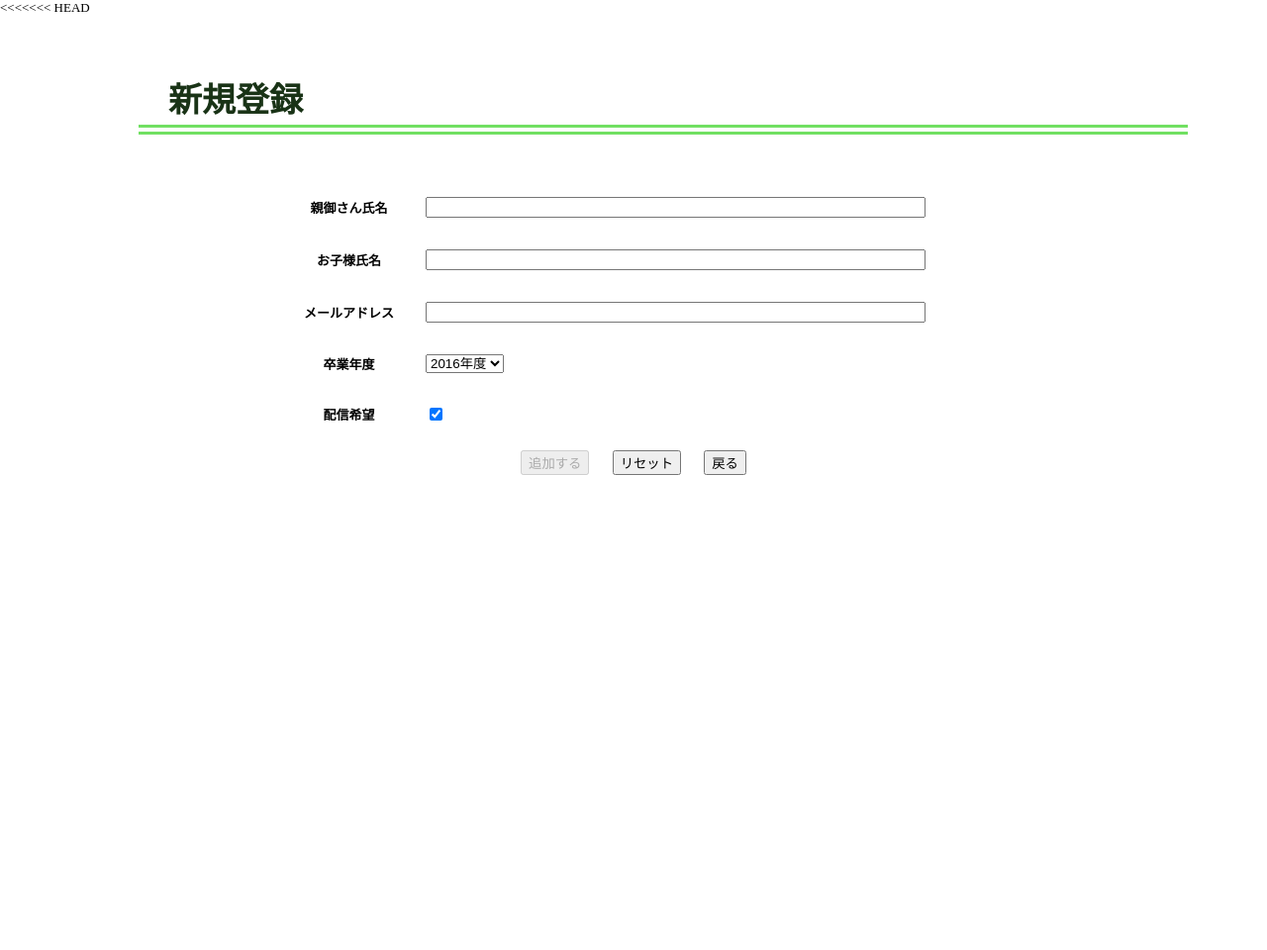
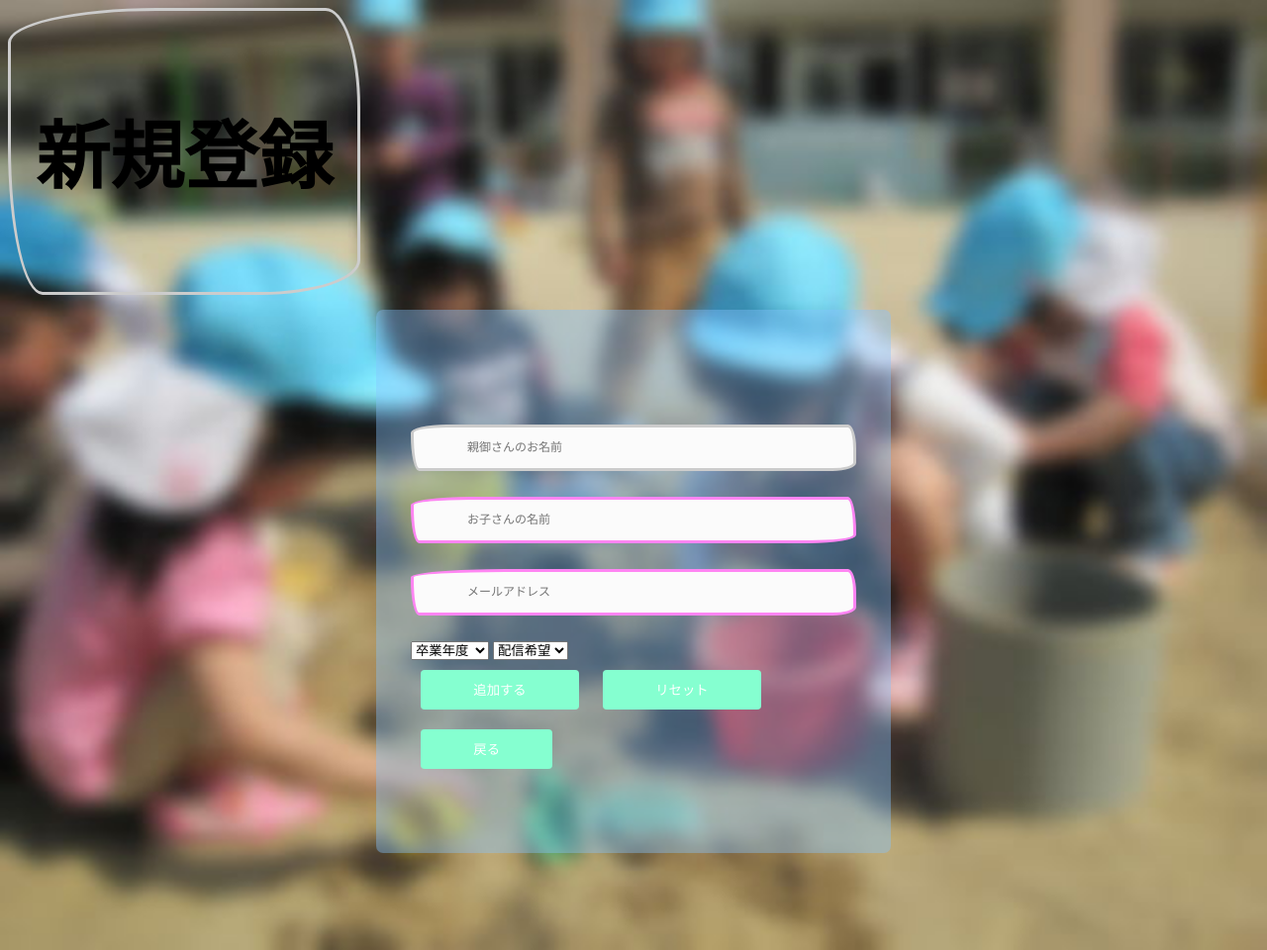
Before and after one commit to enpit2016fun/minipbl_e, a PHP site: page /add.php in a window 1280 px wide. Shown: the whole page at 99% size. Before the commit the page ends 480 px from the top, so only its background shows below. Run offline with PHP 8.4, Linux system fonts and the light colour scheme; lists and menus that the app fills with data are empty.

```diff
--- a/add.css
+++ b/add.css
@@ -1,40 +1,156 @@
 @CHARSET "UTF-8";
+@import url(http://fonts.googleapis.com/css?family=Montserrat:400,700);
 
-body{
-margin:0;
-padding:0;
-font-size:small;
-background:#fff;
-}
-
-section, article, aside, nav, header, footer, hgroup,li,ul{
-display: block;
-}
-
-#site-box{
-	width:1000px;
-	margin: 0px auto;
-
-}
-#head{
-	width:1000px;
-	height:50px;
-	margin-bottom:30px;
-	padding:30px;
-	font-size:17pt;
-	color:#193316;
-	border-bottom: 10px double #71e062;
+html{background:url(kako-l4bWAvJu8MPE2hbt.jpg) no-repeat;    background-size: cover;
+    height:120%;
 
 }
 
-#main{
-	margin:0px auto;
-	width:700px;
+#feedback-page{
+    text-align:center;
+}
+
+#head{
+    padding: 0.5em;
+    margin-right: auto;
+    margin-left : auto;
+    border: 3px solid #ccc;
+    border-radius: 3em .7em 2em .7em/.7em 2em .7em 3em;
+    display: inline-block;
+    font-family:"Hiragino Maru Gothic ProN";
+    font-size:50px;
+    text-align: center;
+}
+
+#form-main{
+    width:100%;
+    float:left;
+    padding-top:0px;
+}
+
+#form-div {
+    background-color:rgba(133,194,255,0.4);
+    padding-left:35px;
+    padding-right:35px;
+    padding-top:100px;
+    padding-bottom:75px;
+    width: 450px;
+    float: left;
+    left: 50%;
+    position: absolute;
+    margin-top:15px;
+    margin-left: -260px;
+    -moz-border-radius: 7px;
+    -webkit-border-radius: 7px;
+}
+
+.feedback-input {
+    color:#3c3c3c;
+    font-family: Helvetica, Arial, sans-serif;
+    font-weight:100;
+    font-size: 12px;
+    border-radius: 0;
+    line-height: 15px;
+    background-color: #fbfbfb;
+    padding: 13px 13px 13px 54px;
+    margin-bottom: 10px;
+    width:100%;
+    -webkit-box-sizing: border-box;
+    -moz-box-sizing: border-box;
+    -ms-box-sizing: border-box;
+    box-sizing: border-box;
+    border: 3px solid rgba(0,0,0,0);
+}
+
+.feedback-input:focus{
+    background: #fff;
+    box-shadow: 0;
+    border: 3px solid #3498db;
+    color: #3498db;
+    outline: none;
+    padding: 13px 13px 13px 54px;
+}
+
+.focused{
+    color:#30aed6;
+    border:#30aed6 solid 3px;
+}
+input[type="submit"],input[type="reset"],input[type="button"] {
+    position: relative;
+    display: inline-block;
+    padding: .8em 4em;
+    background:transparent;
+    background-color:#85ffd0;
+    border-style: none;
+    border-radius: 4px;
+    color: #fff;
+    font-family:'Lucida Grande','Hiragino Kaku Gothic ProN','Meiryo', sans-serif;
+    text-decoration: none;
+    text-align: center;
+}
+input[type="reset"]::after {
+    position: absolute;
+    top: 3px;
+    right: 3px;
+    bottom: 3px;
+    left: 3px;
+    content: '';
+    border: 2px dashed #fff;
+    border-radius: .4em 2em .5em 3em/3em .5em 2em .5em;
+}
+
+
+/* Icons ---------------------------------- */
+#p_name{
+    background-image: src(icons/identitty-card.svg);
+    background-size: 30px 30px;
+    background-position: 11px 8px;
+    background-repeat: no-repeat;
+    border: 3px solid #ccc;
+    border-radius: 3em .7em 2em .7em/.7em 2em .7em 3em;
 
 }
 
-#foot{
+#c_name{
+    background-image: src(icons/key.svg);
+    background-size: 30px 30px;
+    background-position: 11px 8px;
+    background-repeat: no-repeat;
+    border: 3px solid #ff85f3;
+    border-radius: 5em .7em 4em .7em/.7em 3em .7em 3em;
+}
+#email{
+    background-image: src(icons/key.svg);
+    background-size: 30px 30px;
+    background-position: 11px 8px;
+    background-repeat: no-repeat;
+    border: 3px solid #ff85f3;
+    border-radius: 8em .7em 2em .7em/.7em 2em .7em 3em;
+}
 
-   width: 700px;
-   text-align: center;
+
+textarea {
+    width: 100%;
+    height: 150px;
+    line-height: 150%;
+    resize:vertical;
 }
+
+input:hover, textarea:hover,
+input:focus, textarea:focus {
+    background-color:white;
+}
+
+
+
+
+@media only screen and (max-width: 580px) {
+    #form-div{
+        left: 3%;
+        margin-right: 3%;
+        width: 80%;
+        margin-left: 0;
+        padding-left: 3%;
+        padding-right: 3%;
+    }
+}
--- a/add.php
+++ b/add.php
@@ -35,7 +35,6 @@ if(isset($_POST["add"])){
 <html>
 <head>
 <meta http-equiv="Content-Type" content="text/html; charset=UTF-8">
-<<<<<<< HEAD
 <title>イベント管理システム-新規登録-</title>
 <link rel="STYLESHEET" href="add.css" type="text/css">
 </head>
@@ -43,36 +42,39 @@ if(isset($_POST["add"])){
 	<div id="site-box">
 		<div id="head">
 			<h2>新規登録</h2>
-
 		</div>
 		<!-- #head -->
-		<div id="main">
-			<br />
+<div id="form-main">
+<div id="form-div">
+
 <form action='add.php' method='POST'>
-				<table cellpadding="15">
-					<tr>
-						<th>親御さん氏名</th>
-						<th><input type="text" name="p_name" id="p_name" size=60
-							value="<?php echo $_SESSION['arr'][2];?>" onkeyup="visible();"
-							onchange="visible();" /></th>
-					</tr>
-					<tr>
-						<th>お子様氏名</th>
-						<th><input type="text" name="c_name" id="c_name" size=60
-							value="<?php echo $_SESSION['arr'][3];?>" onkeyup="visible();"
-							onchange="visible();" /></th>
-					</tr>
-                    <tr>
-						<th>メールアドレス</th>
-						<th><input type="text" name="email" id="email" size=60
+<p class="p_name">
+<input type="text" name="p_name" id="p_name"
+class="validate[required,custom[onlyLetter],length[0,100]] feedback-input" placeholder="親御さんのお名前"
+id="p_name"　size=20
 value="<?php echo $_SESSION['arr'][0];?>" onkeyup="visible();"
-							onchange="visible();" /></th>
-					</tr>
-					<tr>
-						<th>卒業年度</th>
+onchange="visible();" />
+</p>
+
+<p class="c_name">
+<input type="text" name="c_name" id="c_name"
+class="validate[required,custom[onlyLetter],length[0,100]] feedback-input" placeholder="お子さんの名前"
+id="c_name"　size=20
+value="<?php echo $_SESSION['arr'][0];?>" onkeyup="visible();"
+onchange="visible();" />
+</p>
+<p class="email">
+<input type="text" name="email" id="email"
+class="validate[required,custom[onlyLetter],length[0,100]] feedback-input" placeholder="メールアドレス"
+id="email"　size=20
+value="<?php echo $_SESSION['arr'][0];?>" onkeyup="visible();"
+onchange="visible();" />
+</p>
+
 						<th align="left">
                         <select name = "graduation_year"  onchange = "visibleByselect();">
-                        <option value = "2016" selected>2016年度</option>
+                        <option value = "" selected>卒業年度</option>
+                        <option value = "2016">2016年度</option>
                         <option value = "2015">2015年度</option>
                         <option value = "2014">2014年度</option>
                         <option value = "2013">2013年度</option>
@@ -85,14 +87,17 @@ if(isset($_POST["add"])){
                         </select>
 						</th>
 					</tr>
-					<tr>
-						<th>配信希望</th>
+
                         <th align="left">
-                        <input name="issend" type="hidden" value="0" />
-                        <input name="issend" type="checkbox" value="1"　onchange = "visibleByselect()"; checked/>
+                        <select name = "email_per"  onchange = "visibleByselect();">
+                        <option value = "" selected>配信希望</option>
+                        <option value = "1">許可</option>
+                        <option value = "0">不可</option>
+
+                    </select>
                     </th>
-					</tr>
-				</table>
+<font face="Hiragino Maru Gothic ProN">
+</font>
 <div id = "foot">
 <input type="submit" name="add" id="add" value="追加する" style=" margin: 10px;" disabled />
 <input type="reset" value ="リセット" style=" margin: 10px;" />
@@ -100,7 +105,8 @@ if(isset($_POST["add"])){
 </div>
 </form>
 
-
+</div>
+</div>
 </div>
 	<!-- #main -->
 	</div>
```
Also changed, not shown: e_add.php (added, +207 -0 lines), e_confirm.php (added, +59 -0 lines), e_login.php (added, +28 -0 lines), event_list.sql (added, +50 -0 lines), files/20160824-163427.png (added), files/20160824-163934.png (added), kako-l4bWAvJu8MPE2hbt.jpg (added), 1 other file. Lines whose indentation alone changed are shown as unchanged.
